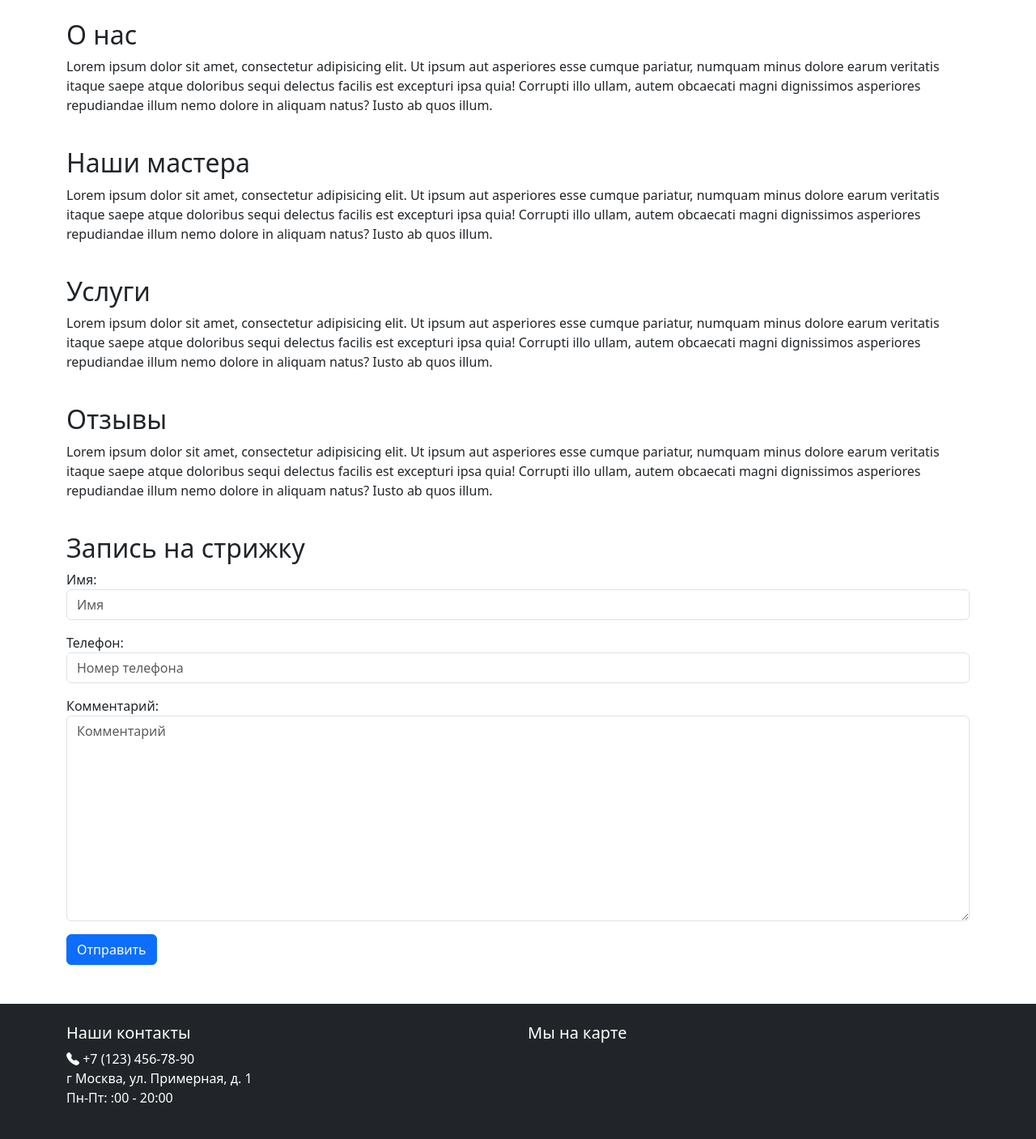
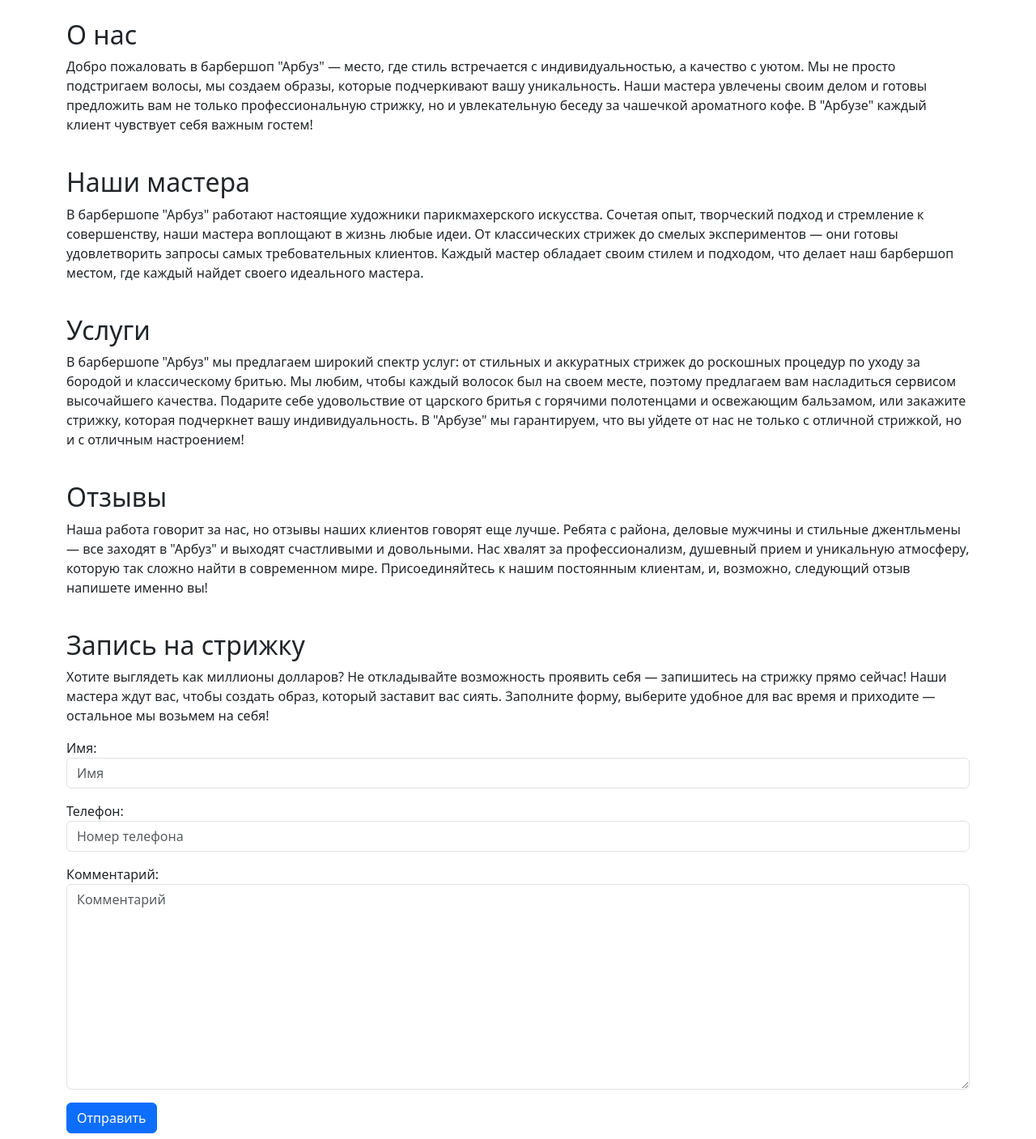
Before and after one commit to VladimirMonin/django_consult_315, a Django app: page / in a window 1280 px wide. Shown: the part 56-1463 px from the top of the page at 81% size. Run offline with Django 5.2, Linux system fonts and the light colour scheme.

Commit message:
templates: текст для барбершопа

```diff
--- a/core/templates/main.html
+++ b/core/templates/main.html
@@ -1,20 +1,19 @@
-{% extends "base.html" %} {% comment %} 1. title - заголовок страницы 2. header
-- шапка сайта 3. content - основное содержимое 4. footer - подвал сайта {%
-endcomment %} {% comment %} Вставляем в header навигационное меню с якорными
-ссылками {% endcomment %} {% block header %}
+{% extends "base.html" %}
+{% comment %}
+1. title - заголовок страницы
+2. header - шапка сайта
+3. content - основное содержимое
+4. footer - подвал сайта
+{% endcomment %}
+{% comment %}
+Вставляем в header навигационное меню с якорными ссылками
+{% endcomment %}
 
+{% block header %}
 <nav class="navbar navbar-expand-lg navbar-light bg-body-tertiary">
   <div class="container-fluid">
     <a class="navbar-brand" href="#">Барбершоп Арбуз</a>
-    <button
-      class="navbar-toggler"
-      type="button"
-      data-bs-toggle="collapse"
-      data-bs-target="#navbarNav"
-      aria-controls="navbarNav"
-      aria-expanded="false"
-      aria-label="Переключатель навигации"
-    >
+    <button class="navbar-toggler" type="button" data-bs-toggle="collapse" data-bs-target="#navbarNav" aria-controls="navbarNav" aria-expanded="false" aria-label="Переключатель навигации">
       <span class="navbar-toggler-icon"></span>
     </button>
     <div class="collapse navbar-collapse" id="navbarNav">
@@ -38,62 +37,52 @@ endcomment %} {% comment %} Вставляем в header навигационн
     </div>
   </div>
 </nav>
+{% endblock %}
 
-{% endblock %} {% block content %}
+{% block content %}
 <div class="container py-4">
   <div class="row">
+
     <section class="col-12 mb-4">
       <h2>О нас</h2>
       <p>
-        Lorem ipsum dolor sit amet, consectetur adipisicing elit. Ut ipsum aut
-        asperiores esse cumque pariatur, numquam minus dolore earum veritatis
-        itaque saepe atque doloribus sequi delectus facilis est excepturi ipsa
-        quia! Corrupti illo ullam, autem obcaecati magni dignissimos asperiores
-        repudiandae illum nemo dolore in aliquam natus? Iusto ab quos illum.
+        Добро пожаловать в барбершоп "Арбуз" — место, где стиль встречается с индивидуальностью, а качество с уютом. Мы не просто подстригаем волосы, мы создаем образы, которые подчеркивают вашу уникальность. Наши мастера увлечены своим делом и готовы предложить вам не только профессиональную стрижку, но и увлекательную беседу за чашечкой ароматного кофе. В "Арбузе" каждый клиент чувствует себя важным гостем!
       </p>
     </section>
 
     <section id="masters" class="col-12 mb-4">
       <h2>Наши мастера</h2>
       <p>
-        Lorem ipsum dolor sit amet, consectetur adipisicing elit. Ut ipsum aut
-        asperiores esse cumque pariatur, numquam minus dolore earum veritatis
-        itaque saepe atque doloribus sequi delectus facilis est excepturi ipsa
-        quia! Corrupti illo ullam, autem obcaecati magni dignissimos asperiores
-        repudiandae illum nemo dolore in aliquam natus? Iusto ab quos illum.
+        В барбершопе "Арбуз" работают настоящие художники парикмахерского искусства. Сочетая опыт, творческий подход и стремление к совершенству, наши мастера воплощают в жизнь любые идеи. От классических стрижек до смелых экспериментов — они готовы удовлетворить запросы самых требовательных клиентов. Каждый мастер обладает своим стилем и подходом, что делает наш барбершоп местом, где каждый найдет своего идеального мастера.
       </p>
     </section>
 
     <section id="services" class="col-12 mb-4">
       <h2>Услуги</h2>
       <p>
-        Lorem ipsum dolor sit amet, consectetur adipisicing elit. Ut ipsum aut
-        asperiores esse cumque pariatur, numquam minus dolore earum veritatis
-        itaque saepe atque doloribus sequi delectus facilis est excepturi ipsa
-        quia! Corrupti illo ullam, autem obcaecati magni dignissimos asperiores
-        repudiandae illum nemo dolore in aliquam natus? Iusto ab quos illum.
+        В барбершопе "Арбуз" мы предлагаем широкий спектр услуг: от стильных и аккуратных стрижек до роскошных процедур по уходу за бородой и классическому бритью. Мы любим, чтобы каждый волосок был на своем месте, поэтому предлагаем вам насладиться сервисом высочайшего качества. Подарите себе удовольствие от царского бритья с горячими полотенцами и освежающим бальзамом, или закажите стрижку, которая подчеркнет вашу индивидуальность. В "Арбузе" мы гарантируем, что вы уйдете от нас не только с отличной стрижкой, но и с отличным настроением!
       </p>
     </section>
 
     <section id="reviews" class="col-12 mb-4">
       <h2>Отзывы</h2>
       <p>
-        Lorem ipsum dolor sit amet, consectetur adipisicing elit. Ut ipsum aut
-        asperiores esse cumque pariatur, numquam minus dolore earum veritatis
-        itaque saepe atque doloribus sequi delectus facilis est excepturi ipsa
-        quia! Corrupti illo ullam, autem obcaecati magni dignissimos asperiores
-        repudiandae illum nemo dolore in aliquam natus? Iusto ab quos illum.
+        Наша работа говорит за нас, но отзывы наших клиентов говорят еще лучше. Ребята с района, деловые мужчины и стильные джентльмены — все заходят в "Арбуз" и выходят счастливыми и довольными. Нас хвалят за профессионализм, душевный прием и уникальную атмосферу, которую так сложно найти в современном мире. Присоединяйтесь к нашим постоянным клиентам, и, возможно, следующий отзыв напишете именно вы!
       </p>
     </section>
 
     <section id="orderForm" class="col-12 mb-4">
       <h2>Запись на стрижку</h2>
+      <p>
+        Хотите выглядеть как миллионы долларов? Не откладывайте возможность проявить себя — запишитесь на стрижку прямо сейчас! Наши мастера ждут вас, чтобы создать образ, который заставит вас сиять. Заполните форму, выберите удобное для вас время и приходите — остальное мы возьмем на себя!
+      </p>
       <form action="" method="post">
         {% csrf_token %}
         <div class="mb-3">{{ form.as_p }}</div>
         <button type="submit" class="btn btn-primary">Отправить</button>
       </form>
     </section>
+
   </div>
 </div>
 {% endblock %}
```
